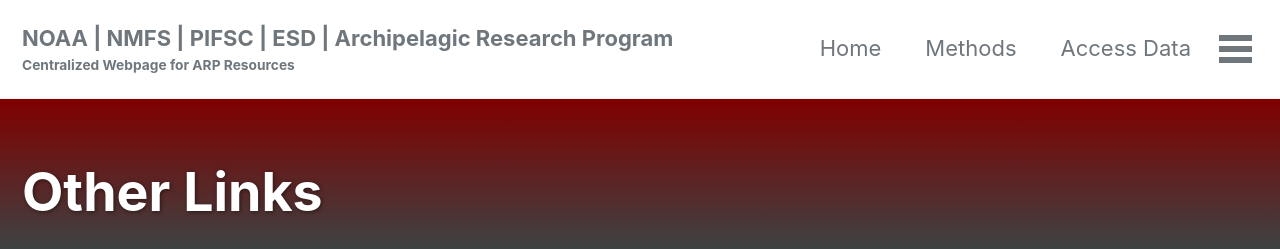
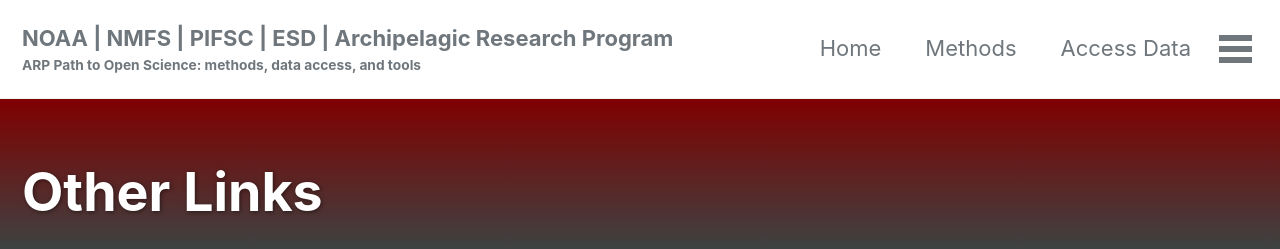
Before and after one commit to noaa-pifsc/esd-arp-resources, a Jekyll site: the page built from _pages/other.md, in a window 1280 px wide. Shown: the top 249 px of the page. Built offline with Jekyll 4.4.1, drawn with Linux system fonts in a browser that asks for light colours; cached includes are drawn as plain includes.

Commit message:
minor update to home page

```diff
--- a/_config.yml
+++ b/_config.yml
@@ -19,7 +19,7 @@ locale                   : "en-US"
 rtl                      : # true, false (default) # turns direction of the page into right to left for RTL languages
 title                    : "NOAA | NMFS | PIFSC | ESD | Archipelagic Research Program"
 title_separator          : "|"
-subtitle                 : "Centralized Webpage for ARP Resources"
+subtitle                 : "ARP Path to Open Science: methods, data access, and tools"
 name                     : "Lori Luers"
 description              : "Mock-up of centralized ARP website"
 url                      : #"https://noaa-pifsc.github.io/test-arp-website"
```
